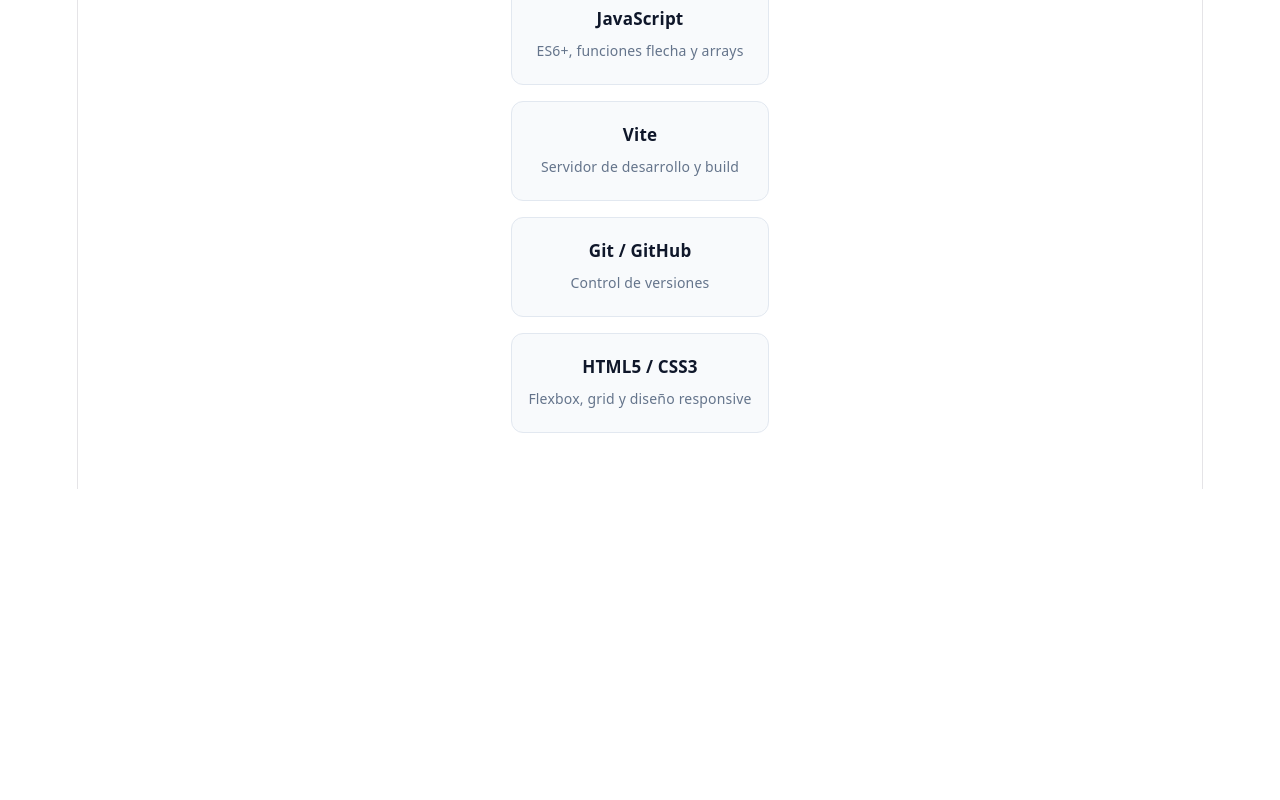
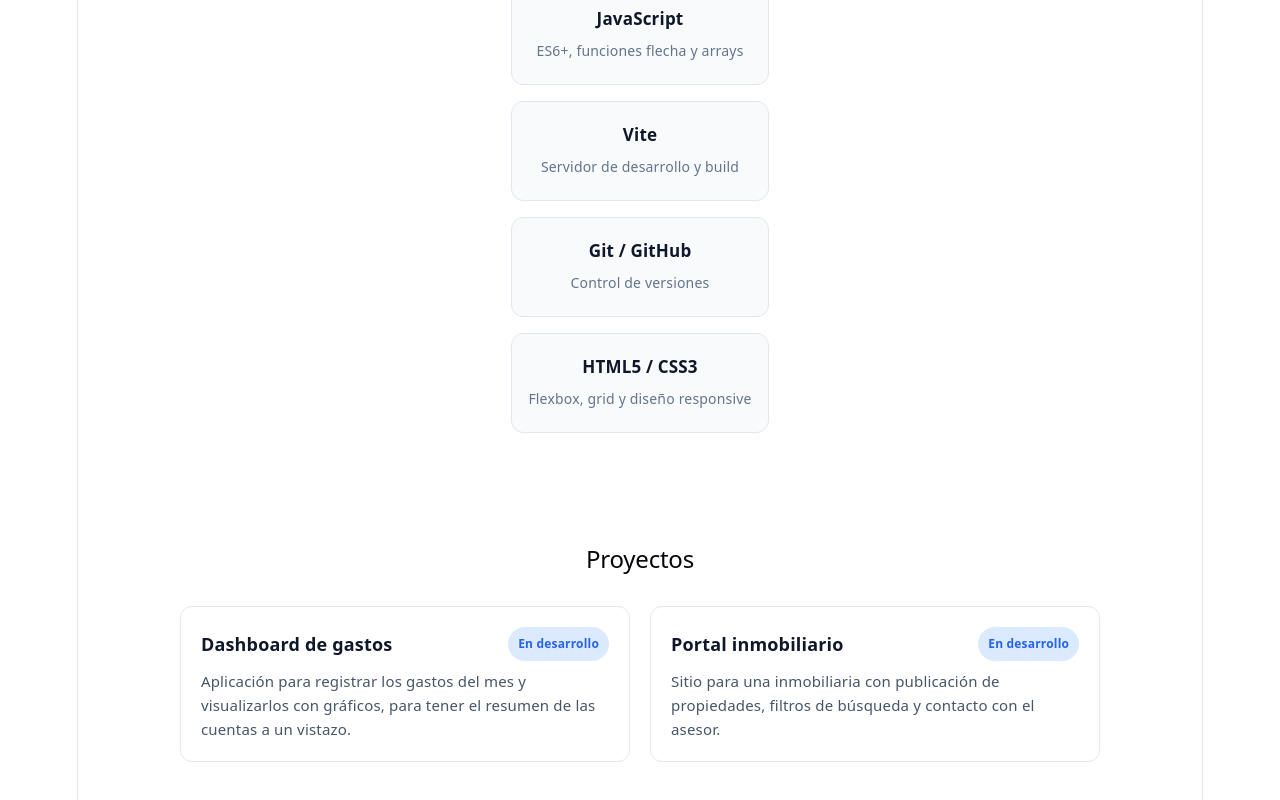
Before and after one commit to frandiazz/tp_programacion, a React (Vite) app: page / in a window 1280 px wide. Shown: the part 996-1796 px from the top of the page. Before the commit the page ends 1485 px from the top, so only its background shows below. Built offline with nearby package versions, Linux system fonts and the light colour scheme.

Commit message:
feat: seccion Proyectos con componente reutilizable ProjectCard con props

```diff
--- a/src/App.jsx
+++ b/src/App.jsx
@@ -2,6 +2,7 @@
 import Hero from './components/Hero.jsx'
 import About from './components/About.jsx'
 import Skills from './components/Skills.jsx'
+import Projects from './components/Projects.jsx'
 
 function App() {
   const misDatos = {
@@ -21,6 +22,7 @@
       />
       <About />
       <Skills />
+      <Projects />
     </>
   )
 }
--- /dev/null
+++ b/src/components/ProjectCard.css
@@ -0,0 +1,46 @@
+.proyecto {
+  background-color: #ffffff;
+  border: 1px solid #e2e8f0;
+  border-radius: 12px;
+  padding: 20px;
+  text-align: left;
+  display: flex;
+  flex-direction: column;
+  gap: 8px;
+  transition: transform 0.2s, box-shadow 0.2s;
+}
+
+.proyecto:hover {
+  transform: translateY(-4px);
+  box-shadow: 0 10px 20px rgba(15, 23, 42, 0.08);
+}
+
+.proyecto__cabecera {
+  display: flex;
+  justify-content: space-between;
+  align-items: center;
+  gap: 12px;
+}
+
+.proyecto__titulo {
+  margin: 0;
+  font-size: 18px;
+  color: #0f172a;
+}
+
+.proyecto__estado {
+  font-size: 12px;
+  font-weight: 600;
+  color: #2563eb;
+  background-color: #dbeafe;
+  border-radius: 999px;
+  padding: 4px 10px;
+  white-space: nowrap;
+}
+
+.proyecto__descripcion {
+  margin: 0;
+  color: #475569;
+  font-size: 15px;
+  line-height: 1.6;
+}
--- /dev/null
+++ b/src/components/ProjectCard.jsx
@@ -0,0 +1,15 @@
+import './ProjectCard.css'
+
+function ProjectCard({ titulo, descripcion, estado }) {
+  return (
+    <article className="proyecto">
+      <div className="proyecto__cabecera">
+        <h3 className="proyecto__titulo">{titulo}</h3>
+        <span className="proyecto__estado">{estado}</span>
+      </div>
+      <p className="proyecto__descripcion">{descripcion}</p>
+    </article>
+  )
+}
+
+export default ProjectCard
--- /dev/null
+++ b/src/components/Projects.css
@@ -0,0 +1,13 @@
+.proyectos {
+  max-width: 960px;
+  margin: 0 auto;
+  padding: 56px 24px;
+  text-align: center;
+}
+
+.proyectos__lista {
+  display: grid;
+  grid-template-columns: repeat(auto-fit, minmax(280px, 1fr));
+  gap: 20px;
+  margin-top: 32px;
+}
--- /dev/null
+++ b/src/components/Projects.jsx
@@ -0,0 +1,39 @@
+import ProjectCard from './ProjectCard.jsx'
+import './Projects.css'
+
+const proyectos = [
+  {
+    id: 1,
+    titulo: 'Dashboard de gastos',
+    descripcion:
+      'Aplicación para registrar los gastos del mes y visualizarlos con gráficos, para tener el resumen de las cuentas a un vistazo.',
+    estado: 'En desarrollo',
+  },
+  {
+    id: 2,
+    titulo: 'Portal inmobiliario',
+    descripcion:
+      'Sitio para una inmobiliaria con publicación de propiedades, filtros de búsqueda y contacto con el asesor.',
+    estado: 'En desarrollo',
+  },
+]
+
+function Projects() {
+  return (
+    <section className="proyectos" id="proyectos">
+      <h2>Proyectos</h2>
+      <div className="proyectos__lista">
+        {proyectos.map((proyecto) => (
+          <ProjectCard
+            key={proyecto.id}
+            titulo={proyecto.titulo}
+            descripcion={proyecto.descripcion}
+            estado={proyecto.estado}
+          />
+        ))}
+      </div>
+    </section>
+  )
+}
+
+export default Projects
```
